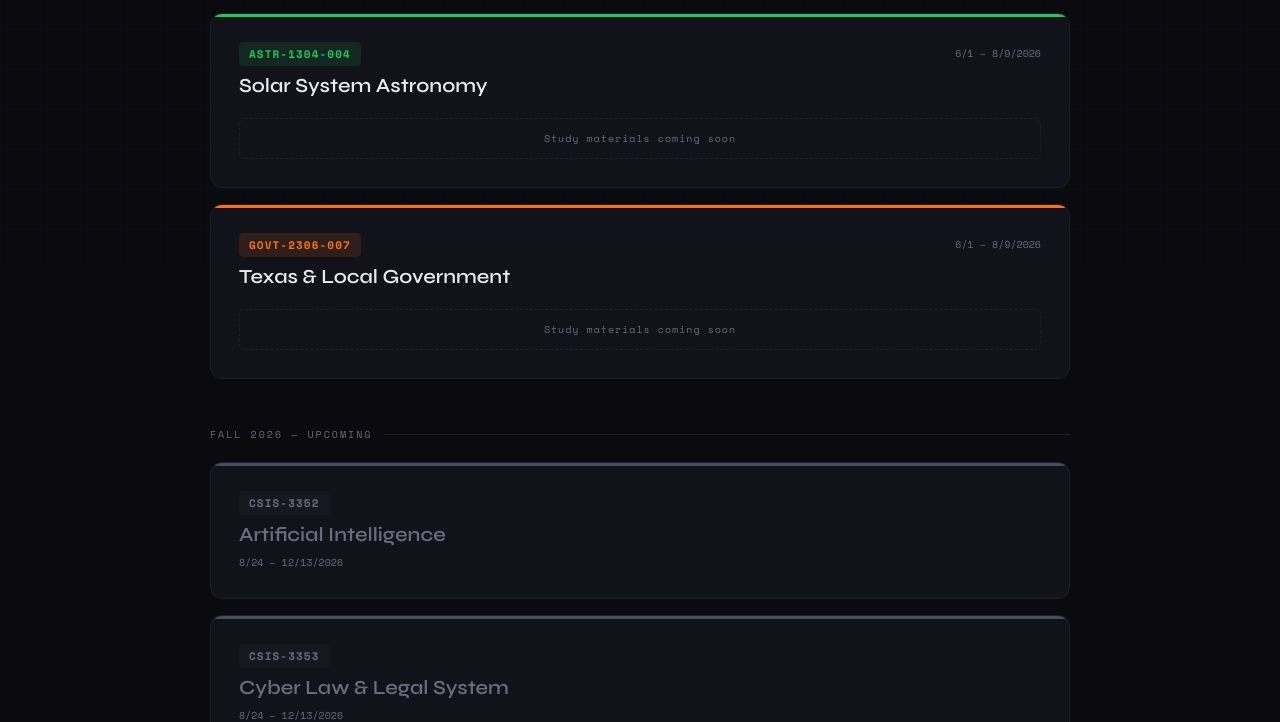
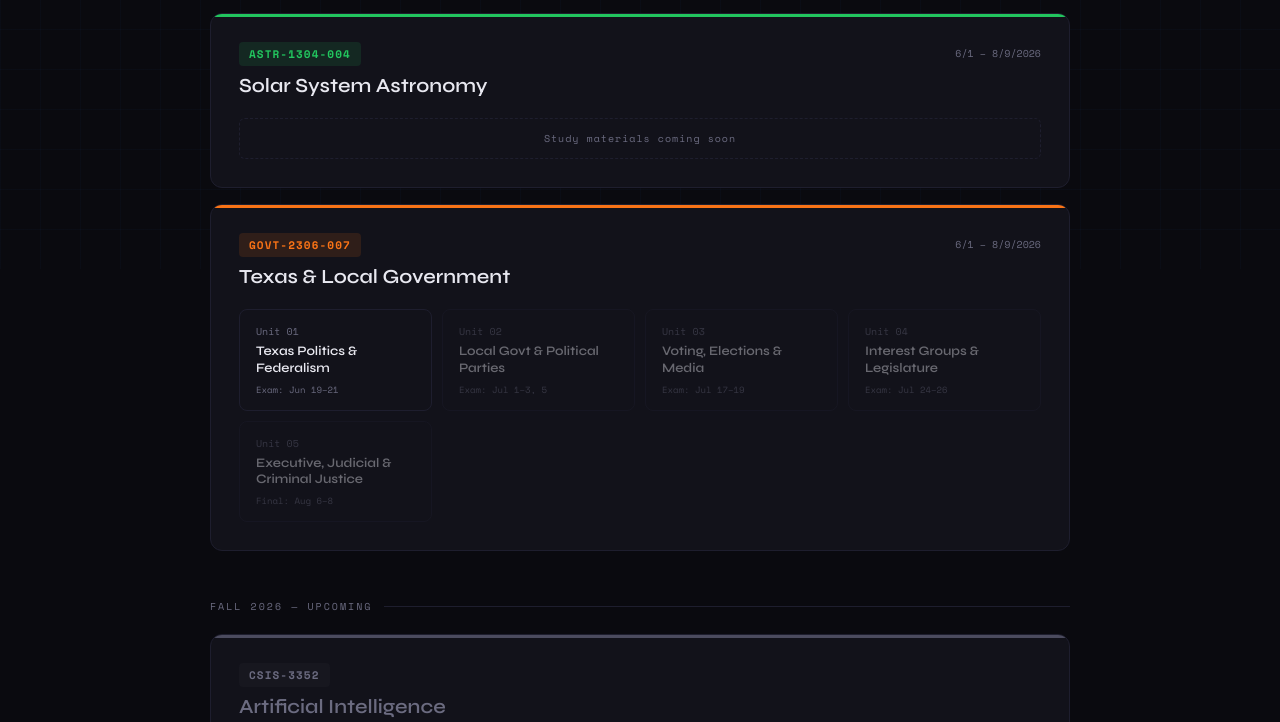
Before and after one commit to m1chaelv/study-site, a plain HTML site: page index.html in a window 1280 px wide. Shown: the part 531-1253 px from the top of the page. Drawn offline with nearby package versions, Linux system fonts and the light colour scheme.

Commit message:
Add GOVT 2306 Unit 1 study page and update landing page

```diff
--- a/index.html
+++ b/index.html
@@ -377,7 +377,33 @@
         </div>
         <div class="course-dates">6/1 – 8/9/2026</div>
       </div>
-      <div class="coming-soon">Study materials coming soon</div>
+      <div class="unit-grid">
+        <a href="govt2306/unit1/index.html" class="unit-link">
+          <div class="unit-number">Unit 01</div>
+          <div class="unit-name">Texas Politics &amp; Federalism</div>
+          <div class="unit-date">Exam: Jun 19–21</div>
+        </a>
+        <a href="govt2306/unit2/index.html" class="unit-link" style="opacity:0.4;pointer-events:none">
+          <div class="unit-number">Unit 02</div>
+          <div class="unit-name">Local Govt &amp; Political Parties</div>
+          <div class="unit-date">Exam: Jul 1–3, 5</div>
+        </a>
+        <a href="govt2306/unit3/index.html" class="unit-link" style="opacity:0.4;pointer-events:none">
+          <div class="unit-number">Unit 03</div>
+          <div class="unit-name">Voting, Elections &amp; Media</div>
+          <div class="unit-date">Exam: Jul 17–19</div>
+        </a>
+        <a href="govt2306/unit4/index.html" class="unit-link" style="opacity:0.4;pointer-events:none">
+          <div class="unit-number">Unit 04</div>
+          <div class="unit-name">Interest Groups &amp; Legislature</div>
+          <div class="unit-date">Exam: Jul 24–26</div>
+        </a>
+        <a href="govt2306/unit5/index.html" class="unit-link" style="opacity:0.4;pointer-events:none">
+          <div class="unit-number">Unit 05</div>
+          <div class="unit-name">Executive, Judicial &amp; Criminal Justice</div>
+          <div class="unit-date">Final: Aug 6–8</div>
+        </a>
+      </div>
     </div>
   </div>
 
```
